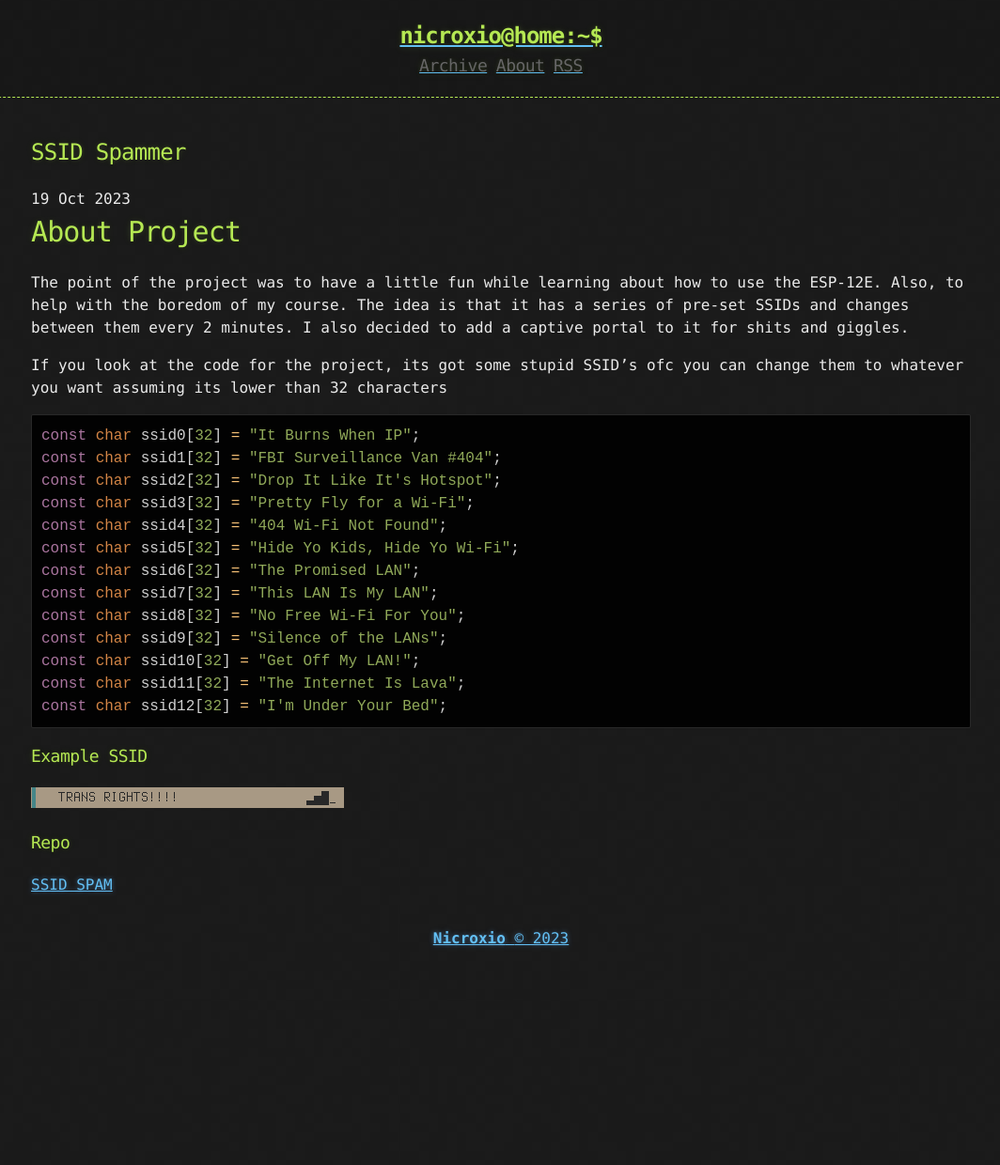
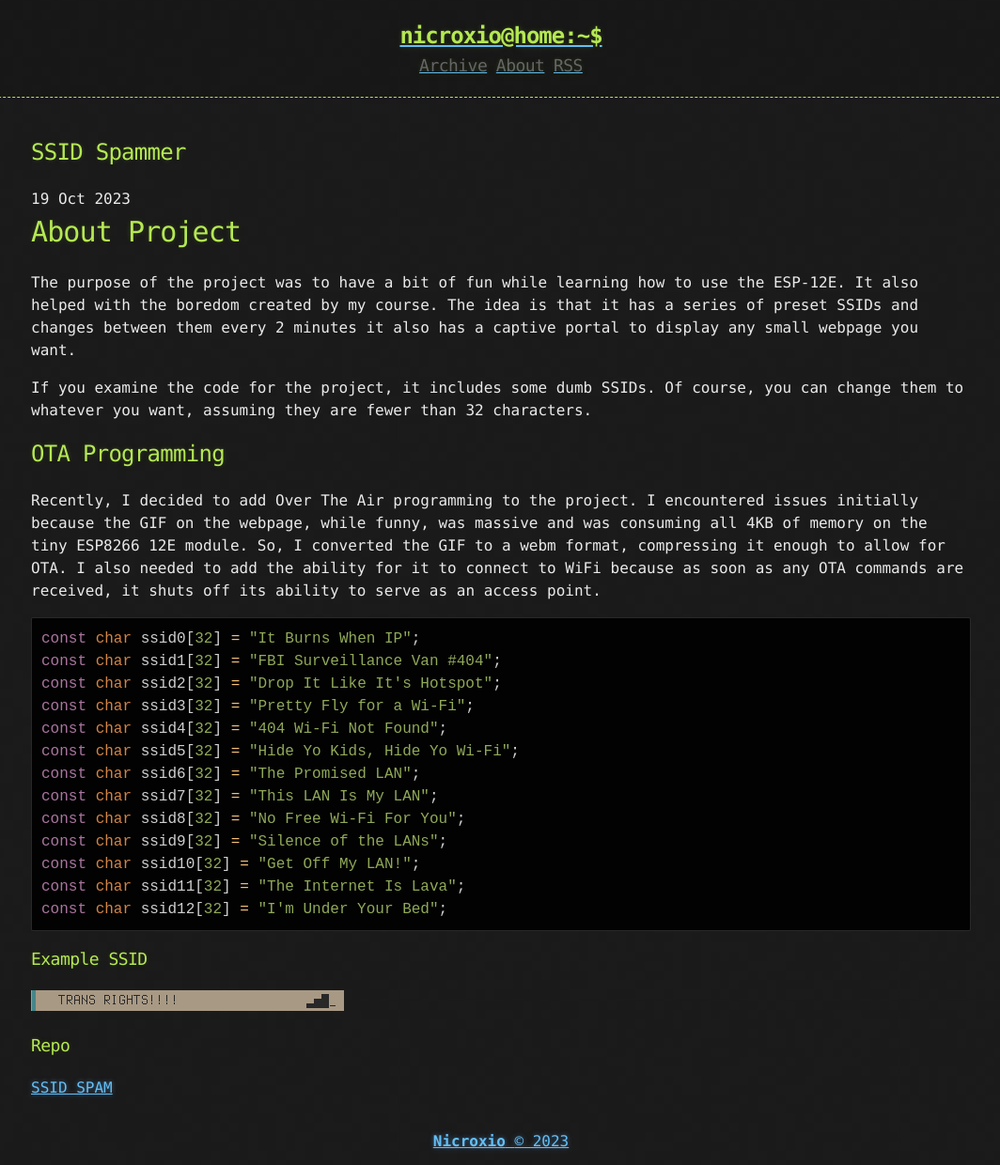
Before and after one commit to Nicroxio/blog.nicroxio.co.uk, a Jekyll site: the page built from _posts/2023-10-19-SSID-Spam.md, in a window 1280 px wide. Shown: the whole page at 94% size, without its empty margins (107-1171 px from the left). Built offline with Jekyll 4.4.1, drawn with Linux system fonts in a browser that asks for light colours; before the commit the page ends 1024 px from its top, so only the background shows below that.

Commit message:
Updated Post on SSID_Spammer

````diff
--- a/_posts/2023-10-19-SSID-Spam.md
+++ b/_posts/2023-10-19-SSID-Spam.md
@@ -5,9 +5,13 @@ published: true
 
 # About Project
 
-The point of the project was to have a little fun while learning about how to use the ESP-12E. Also, to help with the boredom of my course. The idea is that it has a series of pre-set SSIDs and changes between them every 2 minutes. I also decided to add a captive portal to it for shits and giggles.
+The purpose of the project was to have a bit of fun while learning how to use the ESP-12E. It also helped with the boredom created by my course. The idea is that it has a series of preset SSIDs and changes between them every 2 minutes it also has a captive portal to display any small webpage you want.
 
-If you look at the code for the project, its got some stupid SSID's ofc you can change them to whatever you want assuming its lower than 32 characters
+If you examine the code for the project, it includes some dumb SSIDs. Of course, you can change them to whatever you want, assuming they are fewer than 32 characters.
+
+## OTA Programming
+
+Recently, I decided to add Over The Air programming to the project. I encountered issues initially because the GIF on the webpage, while funny, was massive and was consuming all 4KB of memory on the tiny ESP8266 12E module. So, I converted the GIF to a webm format, compressing it enough to allow for OTA. I also needed to add the ability for it to connect to WiFi because as soon as any OTA commands are received, it shuts off its ability to serve as an access point.
 
 ```cpp
 const char ssid0[32] = "It Burns When IP";
````
